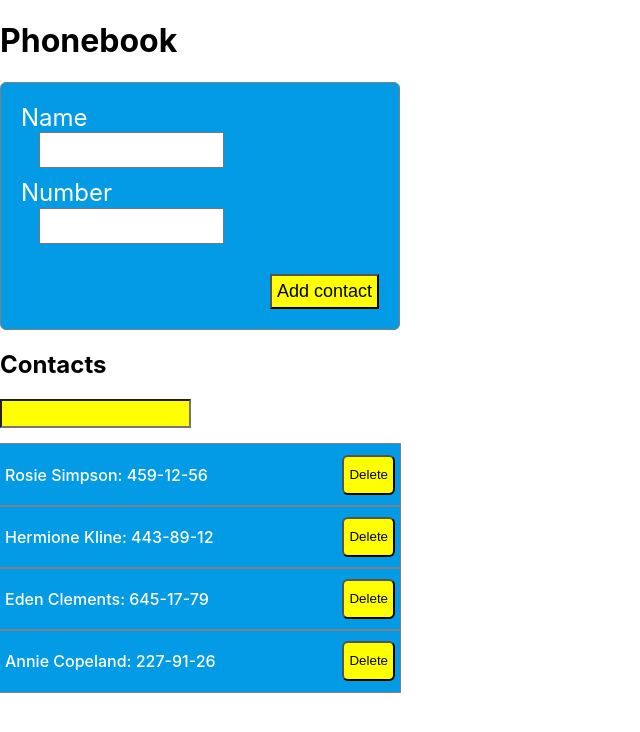
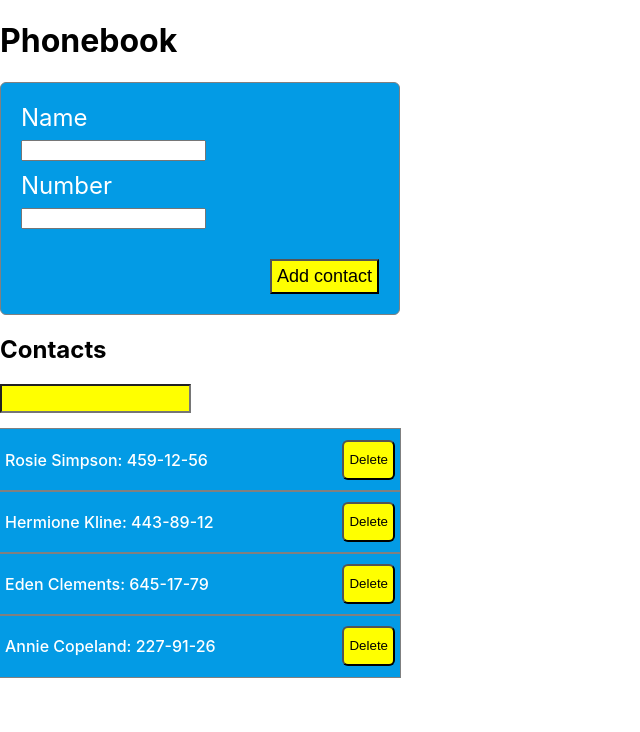
Before and after one commit to iSteffan/goit-react-hw-03-phonebook, a React (Create React App) app: page / in a window 1280 px wide. Shown: the top 732 px of the page, without its empty margins (0-640 px from the left). Built offline with nearby package versions, Linux system fonts and the light colour scheme.

Commit message:
add formik/yup

```diff
--- a/package.json
+++ b/package.json
@@ -7,10 +7,14 @@
     "@testing-library/jest-dom": "^5.16.3",
     "@testing-library/react": "^12.1.4",
     "@testing-library/user-event": "^13.5.0",
+    "formik": "^2.2.9",
+    "nanoid": "^4.0.2",
     "react": "^18.1.0",
     "react-dom": "^18.1.0",
     "react-scripts": "5.0.1",
-    "web-vitals": "^2.1.3"
+    "styled-components": "^5.3.9",
+    "web-vitals": "^2.1.3",
+    "yup": "^1.1.1"
   },
   "scripts": {
     "start": "react-scripts start",
--- a/src/components/App.jsx
+++ b/src/components/App.jsx
@@ -2,7 +2,6 @@ import { Component } from 'react';
 import { ContactForm } from './ContactForm/ContactForm';
 import { ContactList } from './ContactList/ContactList';
 import { Filter } from './Filter/Filter';
-import { nanoid } from 'nanoid';
 
 export class App extends Component {
   state = {
@@ -13,24 +12,6 @@ export class App extends Component {
       { id: 'id-4', name: 'Annie Copeland', number: '227-91-26' },
     ],
     filter: '',
-  };
-
-  formSubmitHandler = data => {
-    const id = nanoid();
-    const dataArr = { ...data, id };
-    console.log(dataArr);
-
-    if (
-      this.state.contacts.some(
-        contact => contact.name.toLowerCase() === dataArr.name.toLowerCase()
-      )
-    ) {
-      alert(`${dataArr.name} is already in contacts`);
-    } else {
-      this.setState(prevState => ({
-        contacts: [...prevState.contacts, dataArr],
-      }));
-    }
   };
 
   handleInputChange = evt => {
@@ -52,11 +33,25 @@ export class App extends Component {
     this.setState({ contacts: deletedContactById });
   };
 
+  addContact = newContact => {
+    if (
+      this.state.contacts.some(
+        contact => contact.name.toLowerCase() === newContact.name.toLowerCase()
+      )
+    ) {
+      alert(`${newContact.name} is already in contacts`);
+    } else {
+      this.setState(prevState => ({
+        contacts: [...prevState.contacts, newContact],
+      }));
+    }
+  };
+
   render() {
     return (
       <div>
         <h1>Phonebook</h1>
-        <ContactForm onSubmit={this.formSubmitHandler} />
+        <ContactForm onSave={this.addContact} />
         <h2>Contacts</h2>
         <Filter
           filter={this.state.filter}
--- a/src/components/ContactForm/ContactForm.jsx
+++ b/src/components/ContactForm/ContactForm.jsx
@@ -1,62 +1,42 @@
-import { Component } from 'react';
-import { Form, Label, Input, Btn } from './ContactForm.styled';
-// import PropTypes from 'prop-types';
+import { Form, Label, Btn } from './ContactForm.styled';
+import { Formik, Field } from 'formik';
+import * as Yup from 'yup';
+import { nanoid } from 'nanoid';
 
-export class ContactForm extends Component {
-  state = {
-    name: '',
-    number: '',
-  };
+const FormSchema = Yup.object().shape({
+  name: Yup.string().required('Required field!'),
+  number: Yup.number().required('Required field!'),
+});
 
-  handleInputChange = evt => {
-    this.setState({ [evt.currentTarget.name]: evt.currentTarget.value });
-  };
-
-  handleSubmit = evt => {
-    evt.preventDefault();
-    this.props.onSubmit(this.state);
-
-    this.reset();
-  };
-
-  reset = () => {
-    this.setState({ name: '', number: '' });
-  };
-
-  render() {
-    return (
-      <Form onSubmit={this.handleSubmit}>
+export const ContactForm = ({ onSave }) => {
+  return (
+    <Formik
+      initialValues={{
+        name: '',
+        number: '',
+      }}
+      validationSchema={FormSchema}
+      onSubmit={(values, actions) => {
+        onSave({ ...values, id: nanoid() });
+        actions.resetForm();
+      }}
+    >
+      <Form>
         <Label>
           Name
           <br />
-          <Input
-            value={this.state.name}
-            type="text"
-            name="name"
-            pattern="^[a-zA-Zа-яА-Я]+(([' -][a-zA-Zа-яА-Я ])?[a-zA-Zа-яА-Я]*)*$"
-            title="Name may contain only letters, apostrophe, dash and spaces. For example Adrian, Jacob Mercer, Charles de Batz de Castelmore d'Artagnan"
-            required
-            onChange={this.handleInputChange}
-          />
+          <Field name="name" />
         </Label>
         <Label>
           Number
           <br />
-          <Input
-            value={this.state.number}
-            type="tel"
-            name="number"
-            pattern="\+?\d{1,4}?[-.\s]?\(?\d{1,3}?\)?[-.\s]?\d{1,4}[-.\s]?\d{1,4}[-.\s]?\d{1,9}"
-            title="Phone number must be digits and can contain spaces, dashes, parentheses and can start with +"
-            required
-            onChange={this.handleInputChange}
-          />
+          <Field type="number" name="number" />
         </Label>
         <Btn type="submit">Add contact</Btn>
       </Form>
-    );
-  }
-}
+    </Formik>
+  );
+};
 
 // Notification.propTypes = {
 //     message: PropTypes.string.isRequired,
--- a/src/components/ContactForm/ContactForm.styled.jsx
+++ b/src/components/ContactForm/ContactForm.styled.jsx
@@ -1,4 +1,5 @@
 import styled from 'styled-components';
+// import { Form as FormikForm } from 'formik';
 
 export const Form = styled.form`
   box-sizing: border-box;
@@ -13,15 +14,32 @@ export const Form = styled.form`
   border-radius: 6px;
 `;
 
+// export const ErrorMessage = styled(FormikErrorMessage)`
+//   font-size: 14px;
+// `;
+
+// export const Form = styled(FormikForm)`
+//   box-sizing: border-box;
+//   display: inline-flex;
+//   flex-direction: column;
+//   gap: 10px;
+//   padding: 20px;
+
+//   width: 400px;
+//   background-color: #039be5;
+//   border: 1px solid gray;
+//   border-radius: 6px;
+// `;
+
 export const Label = styled.label`
   font-size: 24px;
   color: white;
 `;
 
-export const Input = styled.input`
-  margin-left: 18px;
-  height: 30px;
-`;
+// export const Field = styled(FormikInput)`
+//   margin-left: 18px;
+//   height: 30px;
+// `;
 
 export const Btn = styled.button`
   display: inline-block;
```
Also changed, not shown: 1 other file (tests, documents, lock files or other folders).
